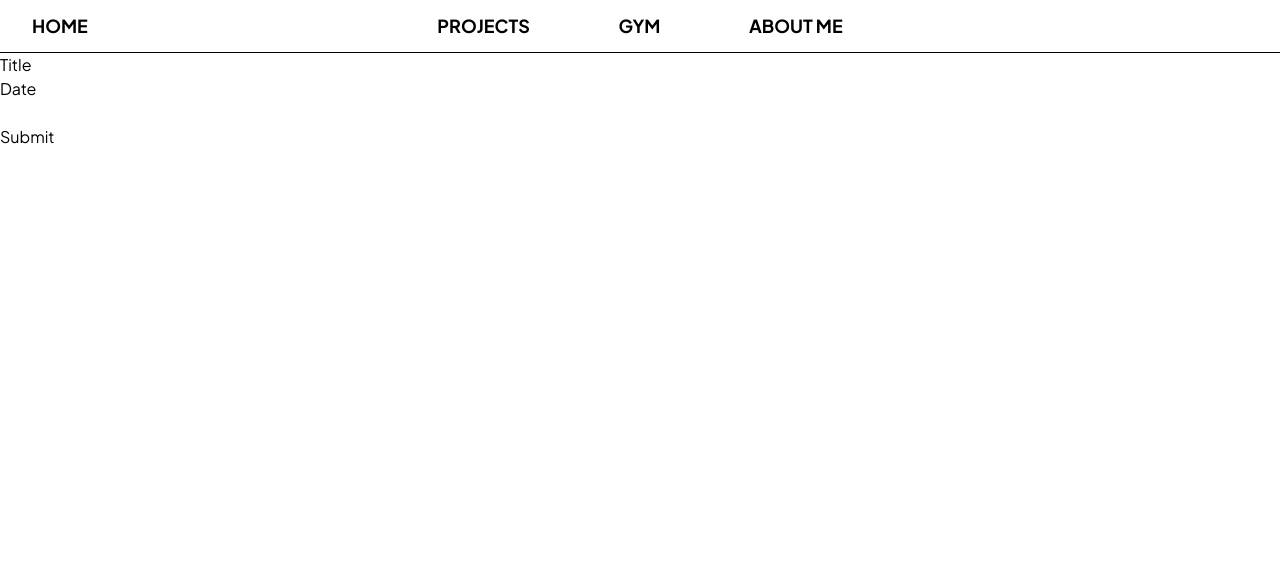
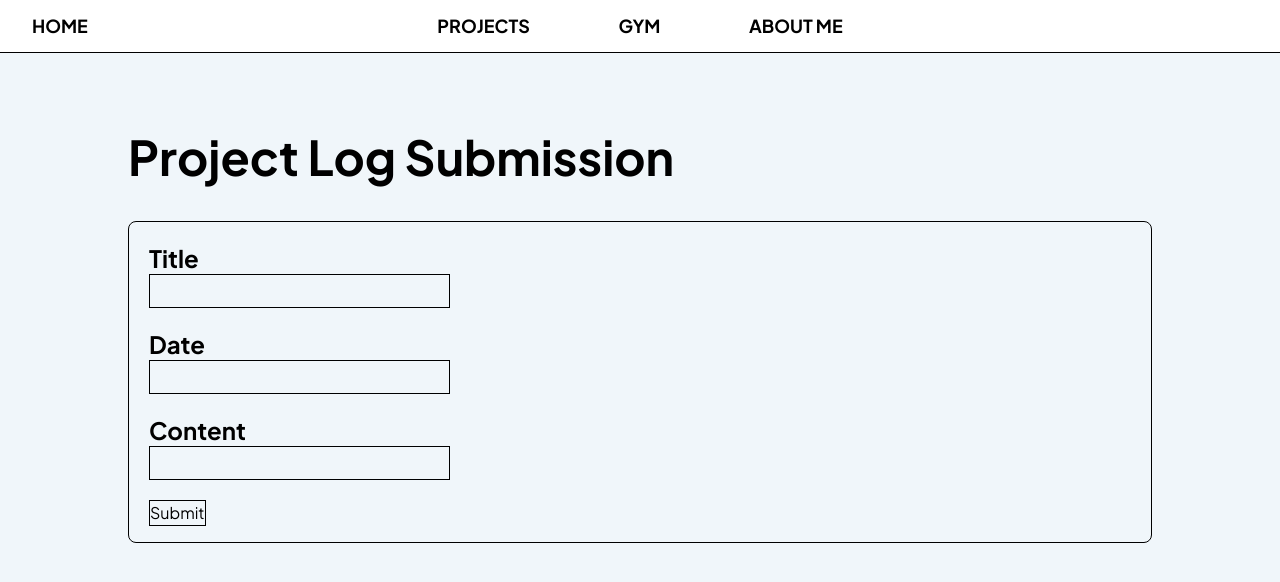
Before and after one commit to lucas-guo-2008/personal-website, a Next.js app: page /form in a window 1280 px wide. Shown: the top 582 px of the page. Built offline with nearby package versions, Linux system fonts and the light colour scheme.

Commit message:
Ensure all form fields working, add some styling

```diff
--- a/app/form/page.tsx
+++ b/app/form/page.tsx
@@ -48,20 +48,23 @@ export default function JournalFormPage() {
   }, []);
 
   return (
-    <div>
-      <form onSubmit={handleSubmit}>
-        <div className="block">
-          <label>Title</label>
-          <input name='title' value={formData.title} onChange={handleChange}></input>
+    <div className="bg-[rgb(240,246,250)] flex-1">
+      <div className="py-[10vh] px-[10vw]">
+        <h1 className="font-bold text-5xl mb-10">Project Log Submission</h1>
+        <form onSubmit={handleSubmit} className="border rounded-lg px-5 pb-4">
+          <div className="w-fit text-2xl font-bold my-5">
+            <label className="block">Title</label>
+            <input name='title' value={formData.title} onChange={handleChange} className="border"></input>
           </div>
-        <div className="block">
-          <label>Date</label>
-          <input name='date' value={formData.date} onChange={handleChange}></input>
+          <div className="w-fit text-2xl font-bold my-5">
+            <label className="block">Date</label>
+            <input name='date' value={formData.date} onChange={handleChange}className="border"></input>
           </div>
-        <div className="block">
-          <input></input>
+          <div className="w-fit text-2xl font-bold my-5">
+            <label className="block">Content</label>
+            <input name='content' value={formData.content} onChange={handleChange} className="border"></input>
           </div>
-        <button type="submit" className="cursor-pointer">Submit</button>
+          <button type="submit" className="cursor-pointer border">Submit</button>
         </form>
 
         <div>
@@ -70,10 +73,11 @@ export default function JournalFormPage() {
               <div>{entry.title}</div>
               <div>{entry.date}</div>
               <div>{entry.content}</div>
-            <button onClick={() => handleDelete(entry.title)}>Delete</button>
+              <button onClick={() => handleDelete(entry.title)} className="cursor-pointer">Delete</button>
             </div>
           ))}
         </div>
       </div>
+    </div>
   );
 }
```
Lines whose indentation alone changed are shown as unchanged.
